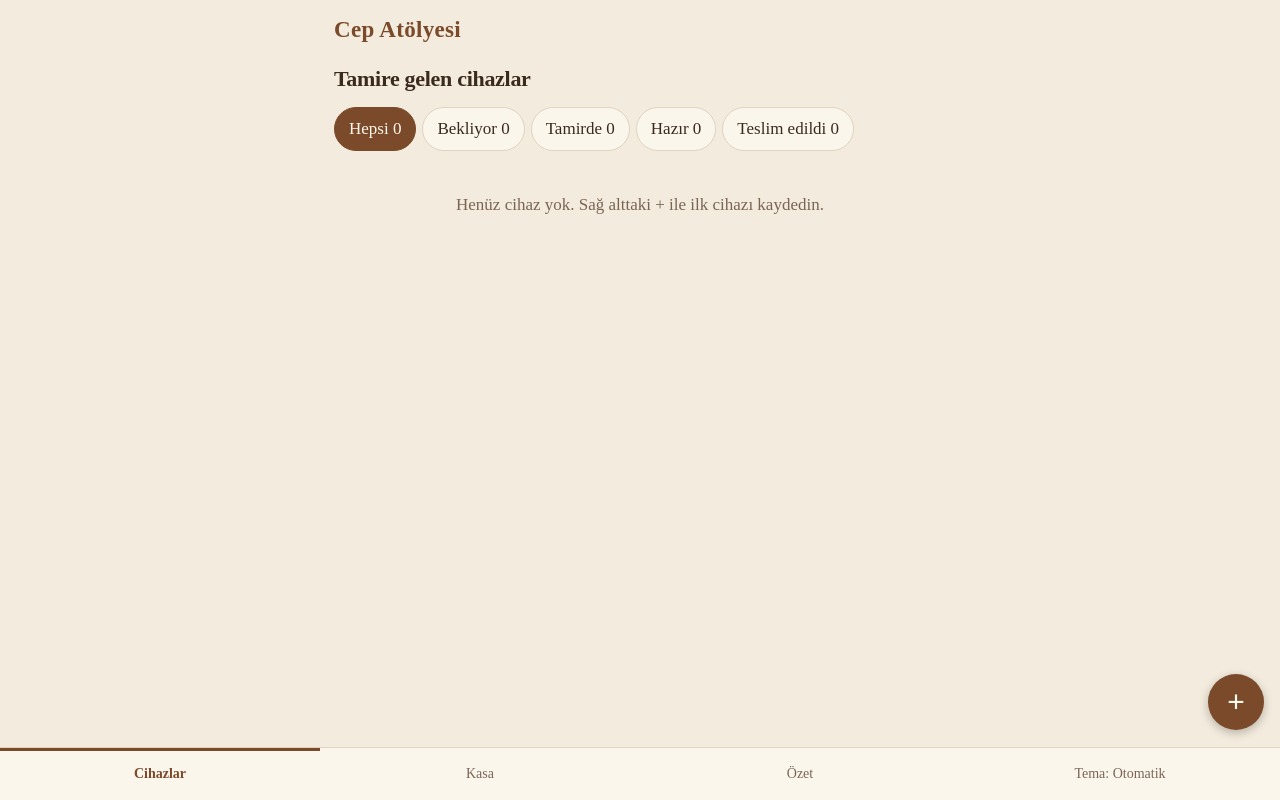
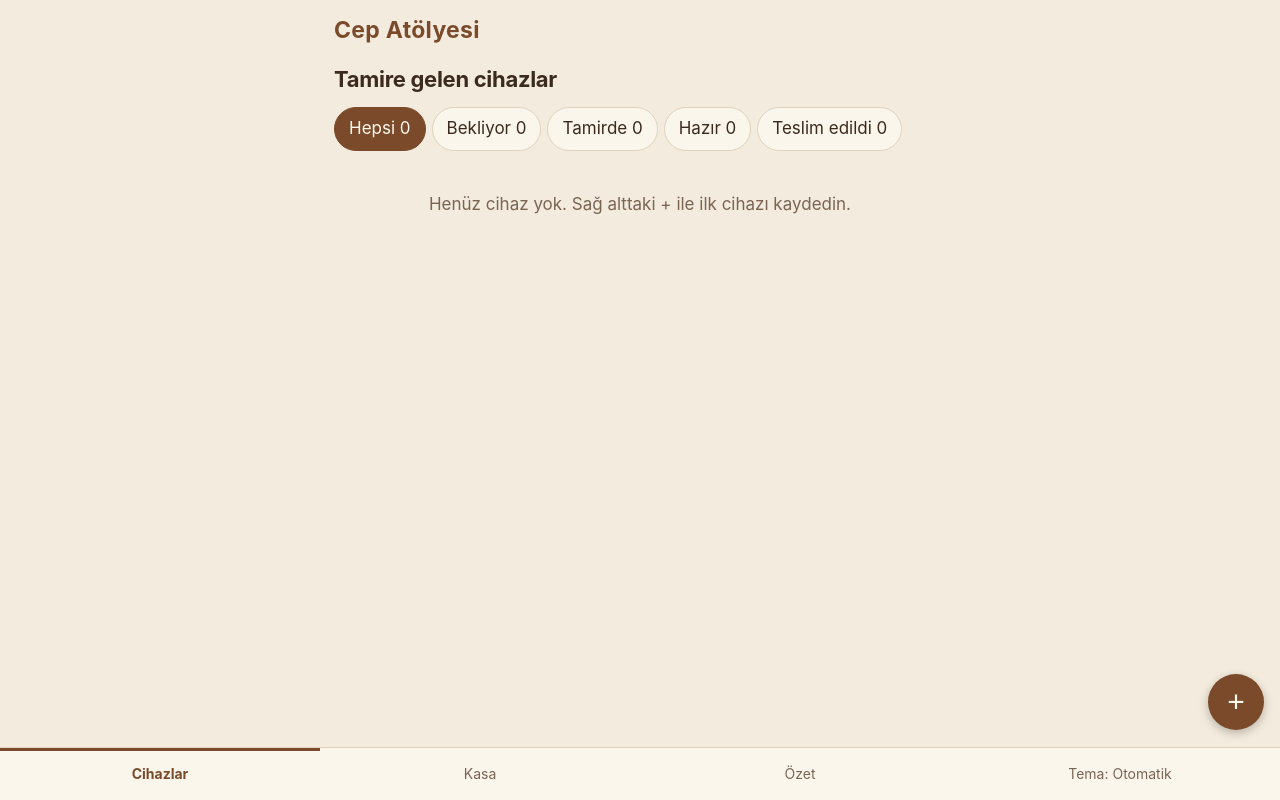
Before and after one commit to ulgen00/Tamir-takip, a plain HTML site: page index.html in a window 1280 px wide. Drawn offline with Linux system fonts and the light colour scheme.

Commit message:
Yazı tipini telefonun kendi yazı tipine çevir
Co-Authored-By: Claude Opus 5.5 <noreply@anthropic.com>
Claude-Session: https://claude.ai/code/session_015JHAoG15tUKHmAk4YZbJZ5

```diff
--- a/index.html
+++ b/index.html
@@ -13,7 +13,7 @@ box-sizing:border-box;padding-top:env(safe-area-inset-top,0px);color-scheme:ligh
 :root[data-theme="dark"]{--bg:#1E1712;--surf:#2A211A;--ink:#F1E6D6;--mut:#B5A28E;--line:#3D3127;--acc:#D9A877;--accink:#24180E;--in:#8FCB86;--out:#F09080;
 --c0:#F0C36B;--b0:#3A2C12;--c1:#D9A877;--b1:#3D2C1C;--c2:#8FCB86;--b2:#22351F;--c3:#B5A28E;--b3:#332A22;--bo:#3D1F1B;color-scheme:dark}
 *{box-sizing:border-box;-webkit-tap-highlight-color:transparent}
-html,body{margin:0;background:var(--bg);color:var(--ink);font:17px/1.4 "Times New Roman",Times,"Liberation Serif",serif}
+html,body{margin:0;background:var(--bg);color:var(--ink);font:17px/1.4 -apple-system,BlinkMacSystemFont,"Segoe UI",Roboto,"Helvetica Neue",Arial,sans-serif}
 html{scroll-padding-top:env(safe-area-inset-top,0px)}
 body::before{content:"";position:fixed;inset:0 0 auto;height:env(safe-area-inset-top,0px);background:var(--bg);z-index:10}
 main{max-width:640px;margin:0 auto;padding:12px 14px 120px}
```
